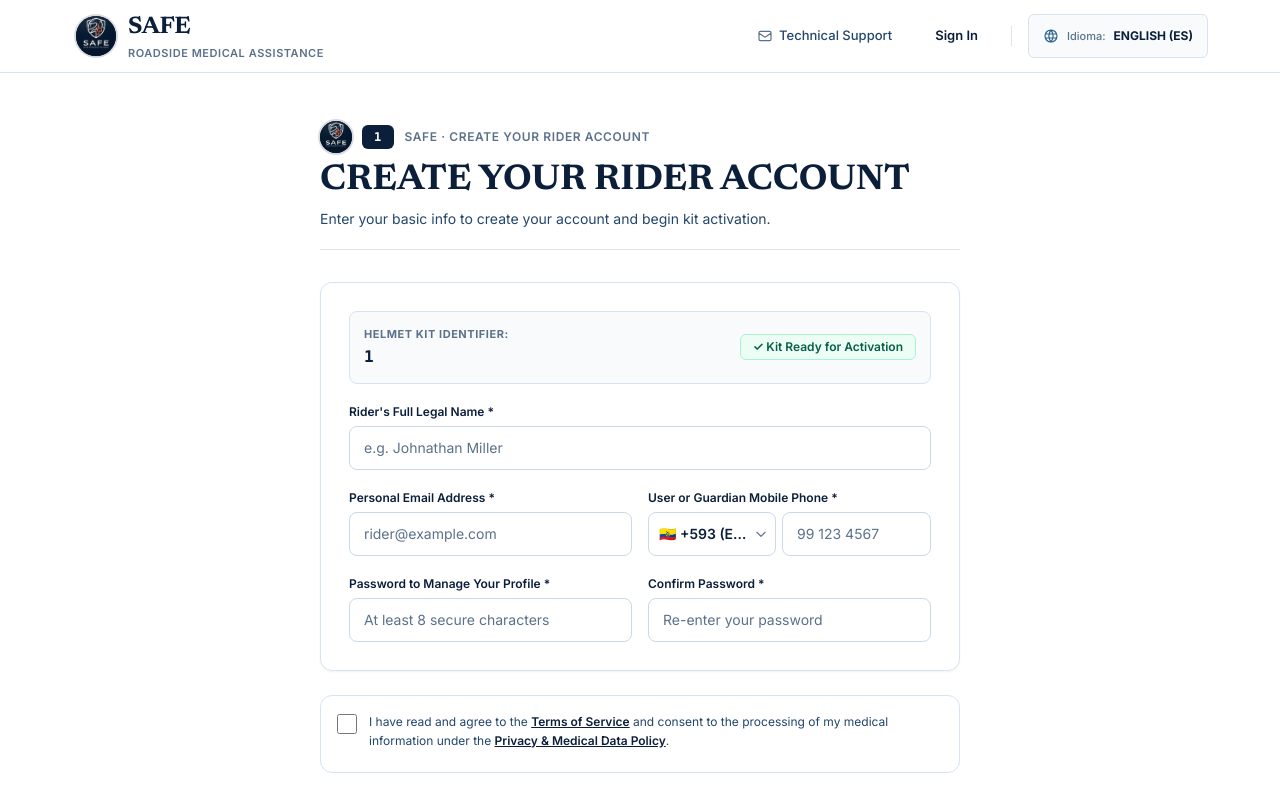
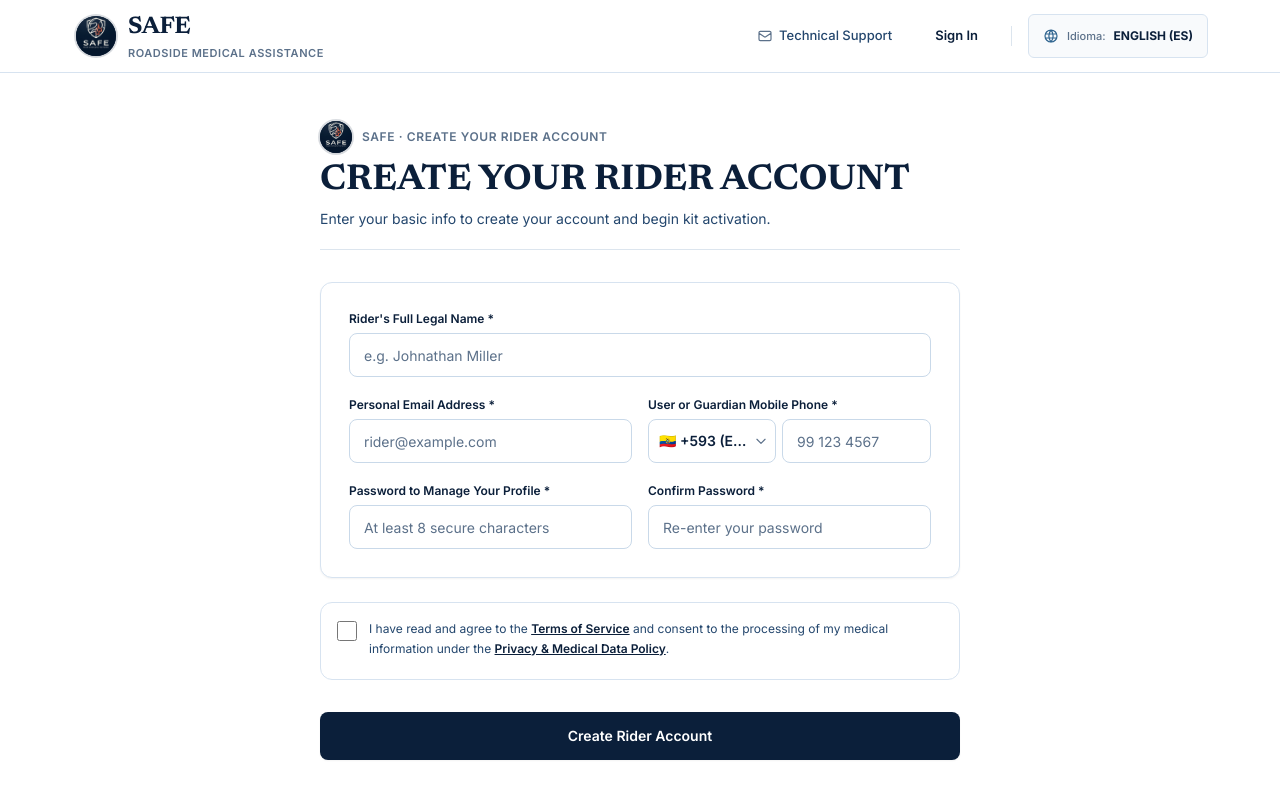
Before and after one commit to gglveliz-byte/safe, a Next.js app: page /activate/1 in a window 1280 px wide. Shown: the top 800 px of the page. Built offline with nearby package versions, Linux system fonts and the light colour scheme.

Commit message:
fix(onboarding): eliminar folio técnico visible en formulario de registro y pantalla de éxito

```diff
--- a/src/app/activate/[code]/ActivateSuccessSection.tsx
+++ b/src/app/activate/[code]/ActivateSuccessSection.tsx
@@ -55,14 +55,6 @@ export function ActivateSuccessSection({
         <p className="font-sans text-xs sm:text-sm text-brand-text-desc leading-relaxed">
           {message || t.activate.successAccountSubtitle}
         </p>
-        <div className="flex flex-col items-center gap-1.5 p-3.5 bg-brand-bg-alt border border-brand-border-subtle rounded-xl w-full">
-          <span className="font-sans text-[10px] font-bold uppercase tracking-wider text-brand-text-muted">
-            {t.dashboard.folioLabel}
-          </span>
-          <span className="font-mono text-base font-bold uppercase tracking-widest text-brand-navy-dark">
-            {deviceCode}
-          </span>
-        </div>
         <button
           type="button"
           className="w-full min-h-[48px] inline-flex items-center justify-center px-6 py-3.5 bg-brand-navy-dark text-white hover:bg-brand-navy-secondary text-sm font-semibold rounded-lg shadow-sm transition-all focus:outline-none focus:ring-2 focus:ring-brand-nav-blue cursor-pointer mt-2"
--- a/src/app/activate/[code]/page.tsx
+++ b/src/app/activate/[code]/page.tsx
@@ -108,9 +108,6 @@ function ActivatePageContent({ params }: PageProps) {
       <section className="flex flex-col gap-2 border-b border-brand-separator pb-5">
         <div className="flex items-center gap-2.5">
           <BrandLogo size="sm" />
-          <span className="font-mono text-xs font-bold uppercase tracking-widest bg-brand-navy-dark text-white px-3 py-1 rounded-md">
-            {code}
-          </span>
           <span className="font-sans text-xs font-semibold text-brand-text-muted uppercase tracking-wider">
             {t.common.appName} · {t.activate.registerTitle}
           </span>
@@ -123,21 +120,6 @@ function ActivatePageContent({ params }: PageProps) {
 
       <form onSubmit={handleSubmit} className="flex flex-col gap-6" noValidate>
         <div className="bg-brand-white border border-brand-border-subtle rounded-xl p-6 sm:p-7 shadow-sm flex flex-col gap-5 hover:border-brand-border-strong transition-all">
-          {/* Folio / Código de Activación del Kit asignado */}
-          <div className="flex items-center justify-between p-3.5 bg-brand-bg-alt border border-brand-border-subtle rounded-lg">
-            <div className="flex flex-col gap-0.5">
-              <span className="font-sans text-[11px] font-bold uppercase tracking-wider text-brand-text-muted">
-                {t.dashboard.folioLabel}
-              </span>
-              <span className="font-mono text-base font-bold uppercase tracking-widest text-brand-navy-dark">
-                {code}
-              </span>
-            </div>
-            <span className="font-sans text-xs font-semibold text-emerald-800 bg-emerald-50 border border-emerald-200 px-3 py-1 rounded-md">
-              ✓ {t.common.statusUnclaimed}
-            </span>
-          </div>
-
           {/* Nombre Completo */}
           <div className="flex flex-col gap-1.5">
             <label className={LABEL_CLASS}>{t.activate.fullNameLabel} *</label>
```
Also changed, not shown: 1 other file (tests, documents, lock files or other folders).
